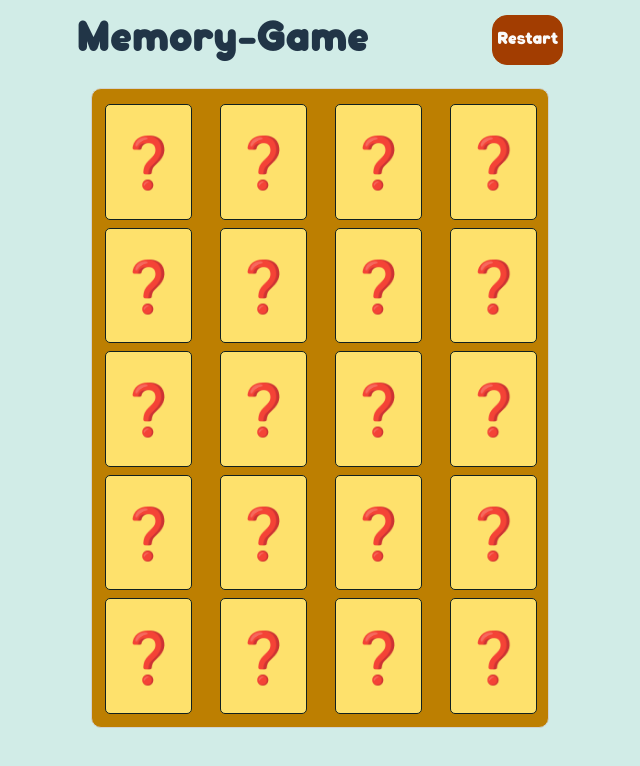
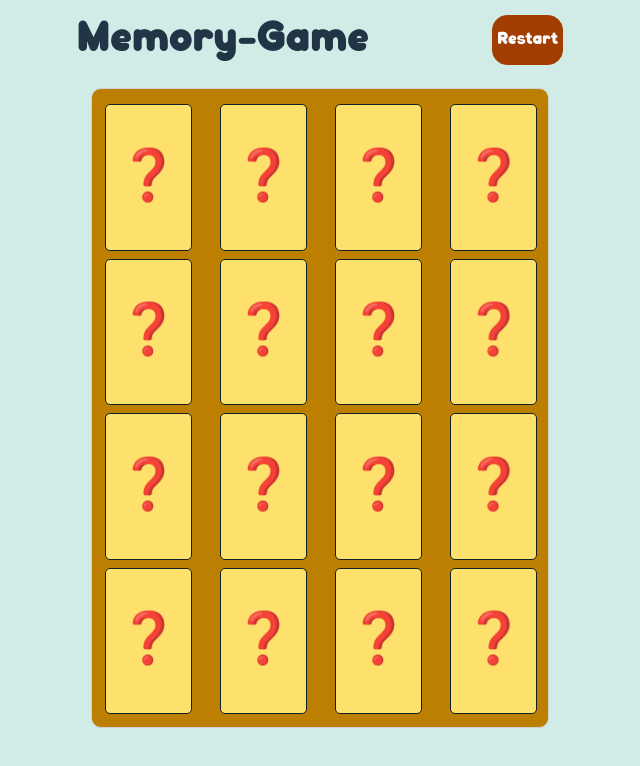
Before and after one commit to Glon8/Memory-Game, a React (Vite) app: page / in a window 1280 px wide. Shown: the top 766 px of the page, without its empty margins (320-960 px from the left). Built offline with nearby package versions, Linux system fonts and the light colour scheme.

Commit message:
Visuals fixes + Logic

```diff
--- a/src/App.css
+++ b/src/App.css
@@ -1,5 +1,6 @@
 body {
     background-color: #D1ECE7;
+    font-family: 'qilka-bold';
 }
 
 #root {
@@ -11,4 +12,6 @@ body {
     justify-items: start;
 }
 
-link {}
+a {
+    -webkit-tap-highlight-color: transparent;
+}
--- a/src/App.jsx
+++ b/src/App.jsx
@@ -13,8 +13,8 @@ function App() {
 
     <div className='w-per-8 flex h-fix-3 mb-5'>
 
-      <TitleTab f={'qilka-bold'} f_s={8} c={'dark-green'} cus={`w-per-17 flex a-items-c pr-5`} m={'m-0'} value={'Memory-Game'} />
-      <Button f={'qilka-bold'} c={'light'} bg_c={'dark-red'} b_c={'dark-red'}  r={'r-3'} w={`w-per-3`} h={'h-per-20'} value={'Restart'} />
+      <TitleTab f_s={8} c={'dark-green'} cus={`w-per-17 flex a-items-c pr-5`} m={'m-0'} value={'Memory-Game'} />
+      <Button c={'light'} bg_c={'dark-red'} b_c={'dark-red'}  r={'r-3'} w={`w-per-3`} h={'h-per-20'} value={'Restart'} />
 
     </div>
 
--- a/src/App.scss
+++ b/src/App.scss
@@ -48,6 +48,7 @@ $colors: (
     light-blue: #9ecfe7,
     dirty-light-blue: #93B4BC,
     yellow: #FEE16C,
+    light-yellow: #FDFEE8,
     green: #729969,
     very-dark-green: #22352C,
     light: #FAFAFA,
--- a/src/components/Board.jsx
+++ b/src/components/Board.jsx
@@ -1,14 +1,53 @@
-import React from 'react'
+import React, { useEffect, useState } from 'react'
 
 import Card from './Card'
 
+import C from '../images/C.logo.webp'
+import CSh from '../images/CSh.logo.webp'
+import CPl from '../images/CPl.logo.webp'
+import Html from '../images/HTML.logo.webp'
+import Java from '../images/Java.logo.webp'
+import JS from '../images/JavaScript.logo.webp'
+import Php from '../images/PHP.logo.webp'
+import Py from '../images/Python.logo.webp'
+import Ru from '../images/Rust.logo.webp'
+
 function Board() {
-    const cards = [1, 2, 3, 4, 5, 6, 7, 8, 9, 10, 11, 12, 13, 14, 15, 16, 17, 18, 19, 20];
+    const images = [C, CSh, CPl, Html, Java, JS, Php, Py, Ru];
+    const [useCards, setCards] = useState([]);
+
+    const cards = [];
+
+    const make_game_pile = async () => {
+        const img_copy = [...images];
+
+        let id = 1;
+
+        while (cards.length < 16) {
+            const ind = Math.floor(Math.random() * img_copy.length);
+
+            for (let i = 0; i < 2; i++) {
+                cards.push({ img: img_copy[ind], id: id });
+
+                id++;
+            }
+
+            img_copy.splice(ind, 1);
+        }
+    }
+
+    useEffect(() => {
+        make_game_pile();
+    }, []);
+
+    useEffect(() => {
+        if (cards.length == 16) setCards(cards);
+    }, [cards]);
 
     return (<div className='w-per-7 h-per-16 bg-c-light-brown r-2 b-solid b-w-1 b-c-gray grid grid-t-c-4-per-4 r-g-2 c-g-6 p-3 j-content-c'>
         {
-            cards.map((card) => {
-                return <Card />
+            useCards?.map((id_card, ind) => {
+                return <Card key={ind} id_card={id_card} />
             })
         }
     </div>)
--- a/src/components/Button.jsx
+++ b/src/components/Button.jsx
@@ -2,14 +2,14 @@ function Button({ value, asClick, b_c, bg_c, c, w, h, r, b_w, b, f, cus }) {
     return (<a className={`${w ?? 'w-per-20'} ${h ?? 'h-fix-2'}
         flex f-column ${r ?? 'r-1'} b-w-${b_w ?? '1'} b-${b ?? 'solid'}
         a-items-c j-content-c t-d-none b-c-${b_c ?? 'dark'}
-        bg-c-${bg_c ?? 'light'} c-${c ?? 'dark'}
+        bg-c-${bg_c ?? 'light'}
         f-${f ?? ''} ${cus ?? ''}`}
         href='#' onClick={(e) => {
             e.preventDefault();
 
             asClick?.();
         }}>
-        {value ?? ''}
+        <p className={`c-${c ?? 'dark'}`}>{value ?? ''}</p>
     </a>)
 }
 
--- a/src/components/Card.jsx
+++ b/src/components/Card.jsx
@@ -5,14 +5,16 @@ import TitleTab from './TitleTab'
 function Card({ id_card, asClick }) {
     const [useFlipped, setFlipped] = useState(false);
 
-    return (<div className={`w-per-20 h-per-20 r-1 b-solid b-w-1 b-c-dark bg-c-yellow a-content-c relative`} >
+    return (<div className={`w-per-20 h-per-20 r-1 b-solid b-w-1 b-c-dark bg-c-${useFlipped ? 'light-yellow' : 'yellow'} flex a-items-c j-content-c relative`} >
 
-        <img hidden={useFlipped ? false : true} src={id_card?.img} alt='Cards Front Image' />
-        <TitleTab m={'m-0'} cus={`flex j-content-c ${useFlipped ? 'none' : ''}`} f_s={10} value={'\u{2753}'} />
+        <img className='absolute' hidden={useFlipped ? false : true} src={id_card?.img} alt='Cards Front Image' />
+        <TitleTab m={'m-0'} cus={`absolute flex j-content-c ${useFlipped ? 'none' : ''}`} f_s={10} value={'\u{2753}'} />
         <a href='#' className={`o-20 absolute w-per-20 h-per-20 top-0 left-0`}
-            onClick={() => {
+            onClick={(e) => {
+                e.preventDefault();
+
                 setFlipped(!useFlipped);
-                asClick(id_card?.id ?? -1);
+                asClick?.(id_card?.id ?? -1);
             }}></a>
 
     </div>)
```
Also changed, not shown: src/images/CPl.logo.webp (renamed from src/images/C++.logo.webp), src/images/CSh.logo.webp (renamed from src/images/C#.logo.webp).
